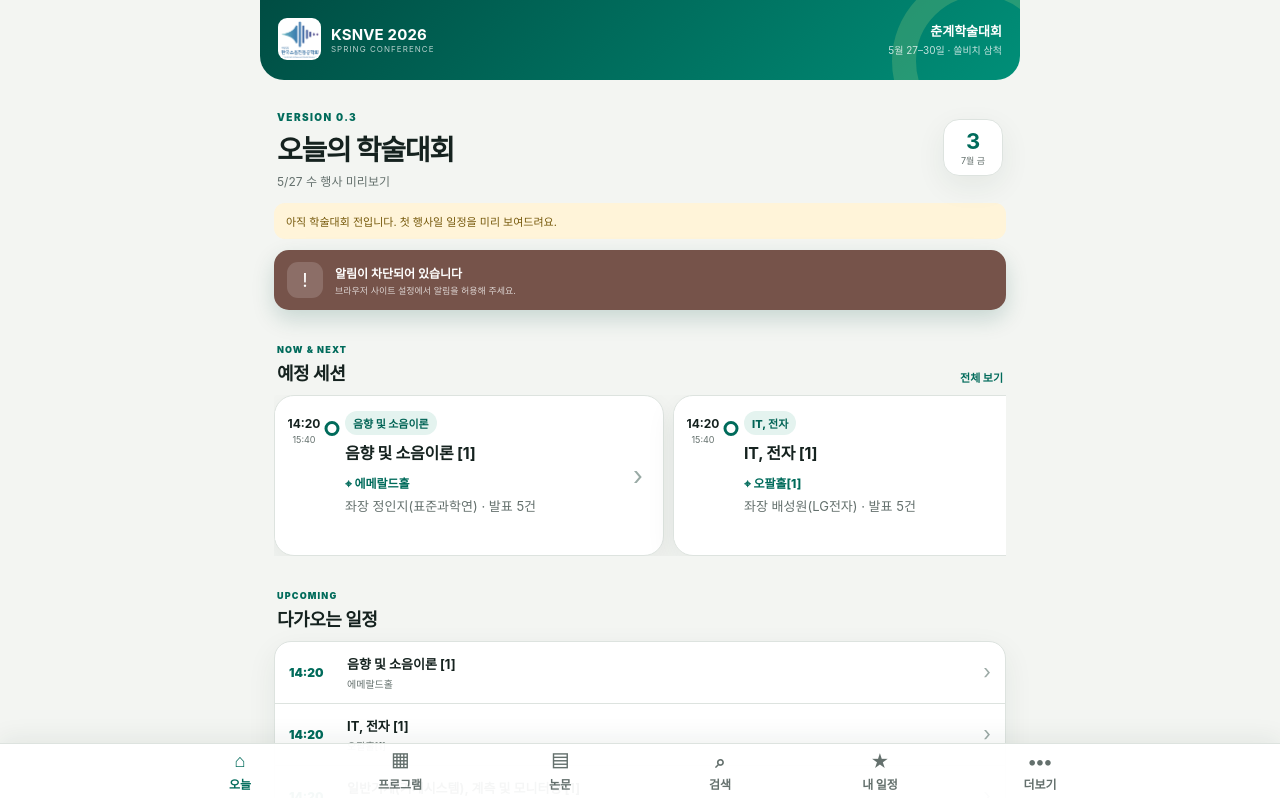
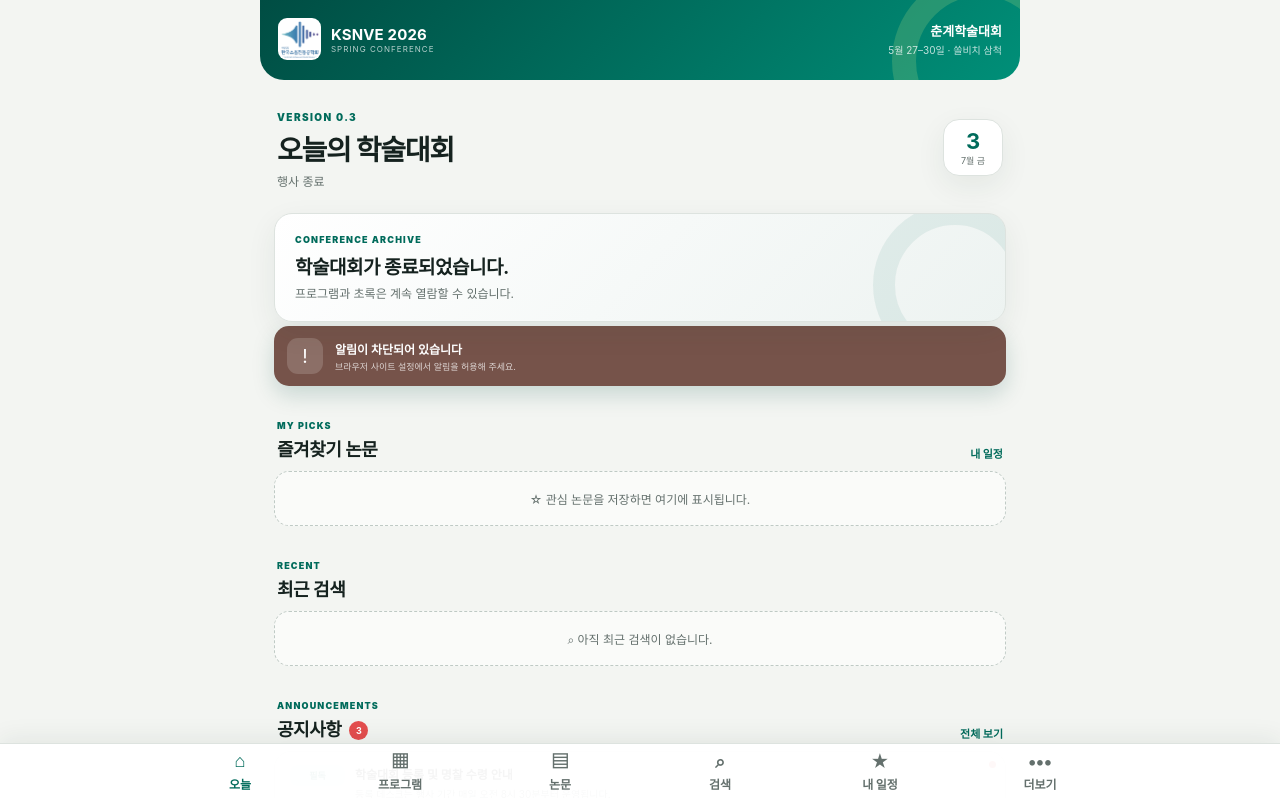
Before and after one commit to skim0130/KSNVE-Conference-app, a Next.js app: page / in a window 1280 px wide. Shown: the top 798 px of the page. Built offline with nearby package versions, Linux system fonts and the light colour scheme.

Commit message:
Improve Today Dashboard conference status

```diff
--- a/app/page.tsx
+++ b/app/page.tsx
@@ -21,6 +21,20 @@ function localDateKey() {
   return new Intl.DateTimeFormat('en-CA', { timeZone: 'Asia/Seoul', year: 'numeric', month: '2-digit', day: '2-digit' }).format(new Date());
 }
 
+function formatKoreanDate(date: string) {
+  return new Date(`${date}T00:00:00+09:00`).toLocaleDateString('ko-KR', {
+    timeZone: 'Asia/Seoul',
+    year: 'numeric',
+    month: 'long',
+    day: 'numeric',
+    weekday: 'short',
+  });
+}
+
+function daysBetween(from: string, to: string) {
+  return Math.round((Date.parse(`${to}T00:00:00Z`) - Date.parse(`${from}T00:00:00Z`)) / 86_400_000);
+}
+
 function readLocalList(key: string) {
   try {
     const value: unknown = JSON.parse(localStorage.getItem(key) || '[]');
@@ -34,6 +48,11 @@ export default function Home() {
   const [mockNow, setMockNow] = useState<MockNow | null>(null);
   const dates = [...new Set(sessions.map((session) => session.date))];
   const today = mockNow?.date ?? localDateKey();
+  const conferenceStart = dates[0];
+  const conferenceEnd = dates[dates.length - 1];
+  const isBeforeConference = today < conferenceStart;
+  const isAfterConference = today > conferenceEnd;
+  const daysUntilConference = isBeforeConference ? daysBetween(today, conferenceStart) : 0;
   const dashboardDate = dates.includes(today) ? today : dates[0];
   const isConferenceDay = dates.includes(today);
   const [tab, setTab] = useState<TabId>('today');
@@ -101,15 +120,20 @@ export default function Home() {
     setQuery(value);
     changeTab('search');
   };
+  const showFirstDayProgram = () => {
+    setDate(conferenceStart);
+    changeTab('program');
+  };
 
   return <main className="shell app-shell"><Header/>
     {tab === 'today' && <section className="today-dashboard">
-      <div className="today-greeting"><div><span>VERSION 0.3</span><h1>오늘의 학술대회</h1><p>{isConferenceDay ? `${dayLabel(today)} 일정` : `${dayLabel(dashboardDate)} 행사 미리보기`}</p></div><div className="today-date"><b>{Number(today.slice(8, 10))}</b><span>{new Date(`${today}T00:00:00+09:00`).toLocaleDateString('ko-KR', { timeZone: 'Asia/Seoul', month: 'short', weekday: 'short' })}</span></div></div>
+      <div className="today-greeting"><div><span>VERSION 0.3</span><h1>오늘의 학술대회</h1><p>{isConferenceDay ? `${dayLabel(today)} 일정` : isAfterConference ? '행사 종료' : `${dayLabel(dashboardDate)} 행사 미리보기`}</p></div><div className="today-date"><b>{Number(today.slice(8, 10))}</b><span>{new Date(`${today}T00:00:00+09:00`).toLocaleDateString('ko-KR', { timeZone: 'Asia/Seoul', month: 'short', weekday: 'short' })}</span></div></div>
       {mockNow && <div className="mock-time-badge">Mock time: {mockNow.label}</div>}
-      {!isConferenceDay && <div className="preview-banner">{mockNow && today > dates[dates.length - 1] ? '학술대회가 종료되었습니다.' : '아직 학술대회 전입니다. 첫 행사일 일정을 미리 보여드려요.'}</div>}
+      {isBeforeConference && <section className="conference-status-card before-conference"><div className="conference-status-meta"><time>{formatKoreanDate(today)}</time><strong>D-{daysUntilConference}</strong></div><span>CONFERENCE COUNTDOWN</span><h2>2026년도 춘계 소음진동 학술대회</h2><p>첫 행사일 프로그램을 미리 확인해 보세요.</p><button type="button" onClick={showFirstDayProgram}>첫 행사일 프로그램 보기</button></section>}
+      {isAfterConference && <section className="conference-status-card after-conference"><span>CONFERENCE ARCHIVE</span><h2>학술대회가 종료되었습니다.</h2><p>프로그램과 초록은 계속 열람할 수 있습니다.</p></section>}
       <NotificationManager favoriteIds={saved}/>
-      <div className="dashboard-section"><div className="dashboard-heading"><div><span>NOW & NEXT</span><h2>{isConferenceDay ? '오늘의 세션' : '예정 세션'}</h2></div><button onClick={() => changeTab('program')}>전체 보기</button></div><div className="dashboard-sessions">{simulatedDashboardSessions.slice(0, 3).map((session) => <SessionCard key={session.id} session={session} paperCount={papers.filter((paper) => paper.sessionId === session.id).length}/>)}{mockNow && simulatedDashboardSessions.length === 0 && <div className="compact-empty">예정된 세션이 없습니다.</div>}</div></div>
-      <div className="dashboard-section"><div className="dashboard-heading"><div><span>UPCOMING</span><h2>다가오는 일정</h2></div></div><div className="upcoming-list">{simulatedUpcomingSessions.slice(0, 4).map((session) => <Link href={`/sessions/${session.id}`} key={session.id}><time>{session.time.split('~')[0]}</time><div><b>{session.title}</b><small>{session.venue}</small></div><span>›</span></Link>)}{mockNow && simulatedUpcomingSessions.length === 0 && <div className="compact-empty">다가오는 일정이 없습니다.</div>}</div></div>
+      {!isAfterConference && <><div className="dashboard-section"><div className="dashboard-heading"><div><span>NOW & NEXT</span><h2>{isConferenceDay ? '오늘의 세션' : '예정 세션'}</h2></div><button onClick={() => changeTab('program')}>전체 보기</button></div><div className="dashboard-sessions">{simulatedDashboardSessions.slice(0, 3).map((session) => <SessionCard key={session.id} session={session} paperCount={papers.filter((paper) => paper.sessionId === session.id).length}/>)}{mockNow && simulatedDashboardSessions.length === 0 && <div className="compact-empty">예정된 세션이 없습니다.</div>}</div></div>
+      <div className="dashboard-section"><div className="dashboard-heading"><div><span>UPCOMING</span><h2>다가오는 일정</h2></div></div><div className="upcoming-list">{simulatedUpcomingSessions.slice(0, 4).map((session) => <Link href={`/sessions/${session.id}`} key={session.id}><time>{session.time.split('~')[0]}</time><div><b>{session.title}</b><small>{session.venue}</small></div><span>›</span></Link>)}{mockNow && simulatedUpcomingSessions.length === 0 && <div className="compact-empty">다가오는 일정이 없습니다.</div>}</div></div></>}
       <div className="dashboard-section"><div className="dashboard-heading"><div><span>MY PICKS</span><h2>즐겨찾기 논문</h2></div><button onClick={() => changeTab('my')}>내 일정</button></div>{favoritePreview.length ? showPapers(favoritePreview) : <button className="compact-empty" onClick={() => changeTab('papers')}>☆ 관심 논문을 저장하면 여기에 표시됩니다.</button>}</div>
       <div className="dashboard-section"><div className="dashboard-heading"><div><span>RECENT</span><h2>최근 검색</h2></div></div>{recentSearches.length ? <div className="recent-chips">{recentSearches.map((item) => <button key={item} onClick={() => runRecentSearch(item)}>⌕ {item}</button>)}</div> : <button className="compact-empty" onClick={() => changeTab('search')}>⌕ 아직 최근 검색이 없습니다.</button>}</div>
       <div className="dashboard-section"><div className="dashboard-heading"><div><span>ANNOUNCEMENTS</span><h2>공지사항 {unreadCount > 0 && <i>{unreadCount}</i>}</h2></div><Link href="/notices">전체 보기</Link></div><div className="announcement-list">{announcements.slice(0, 3).map((announcement) => <button className={readAnnouncements.includes(announcement.id) ? 'read' : ''} key={announcement.id} onClick={() => markAnnouncementRead(announcement.id)}><span>{announcement.category}</span><div><b>{announcement.title}</b><small>{announcement.body}</small></div>{!readAnnouncements.includes(announcement.id) && <em/>}</button>)}</div></div>
```
Also changed, not shown: app/globals.css.
